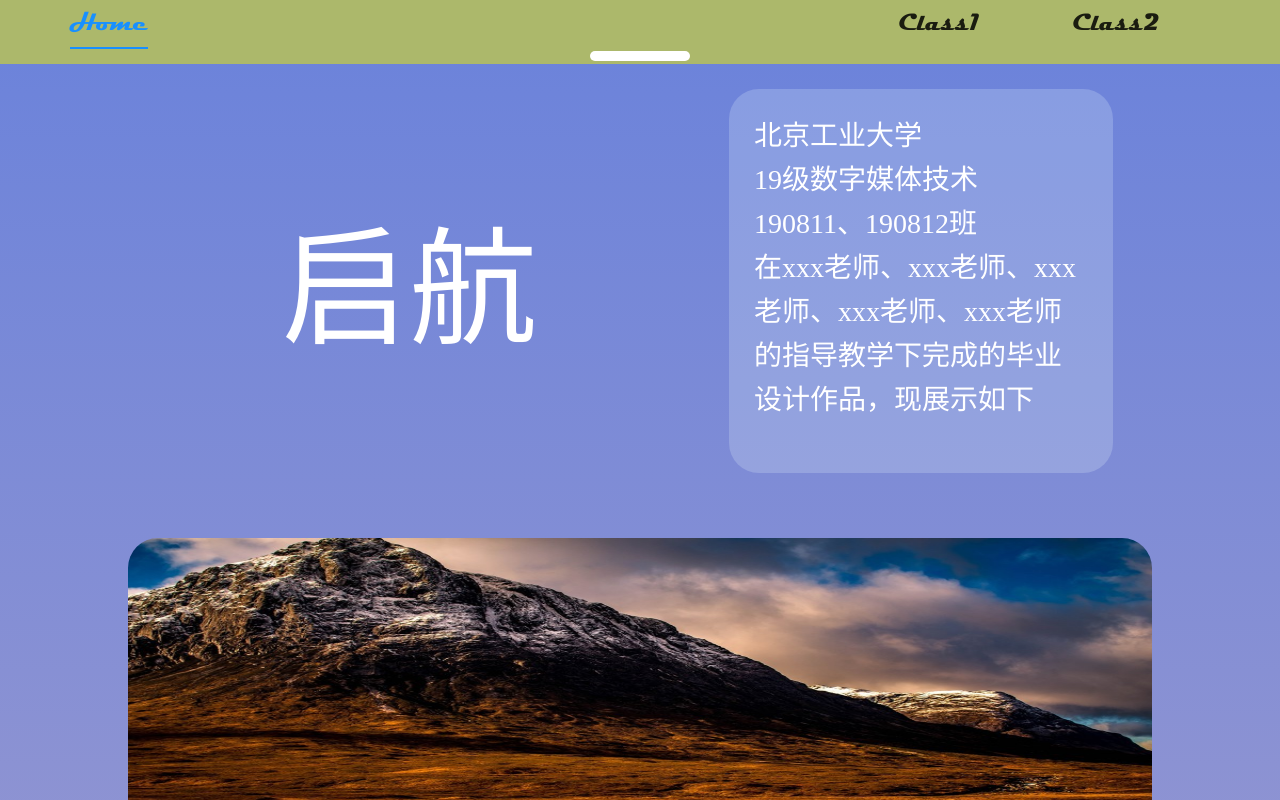
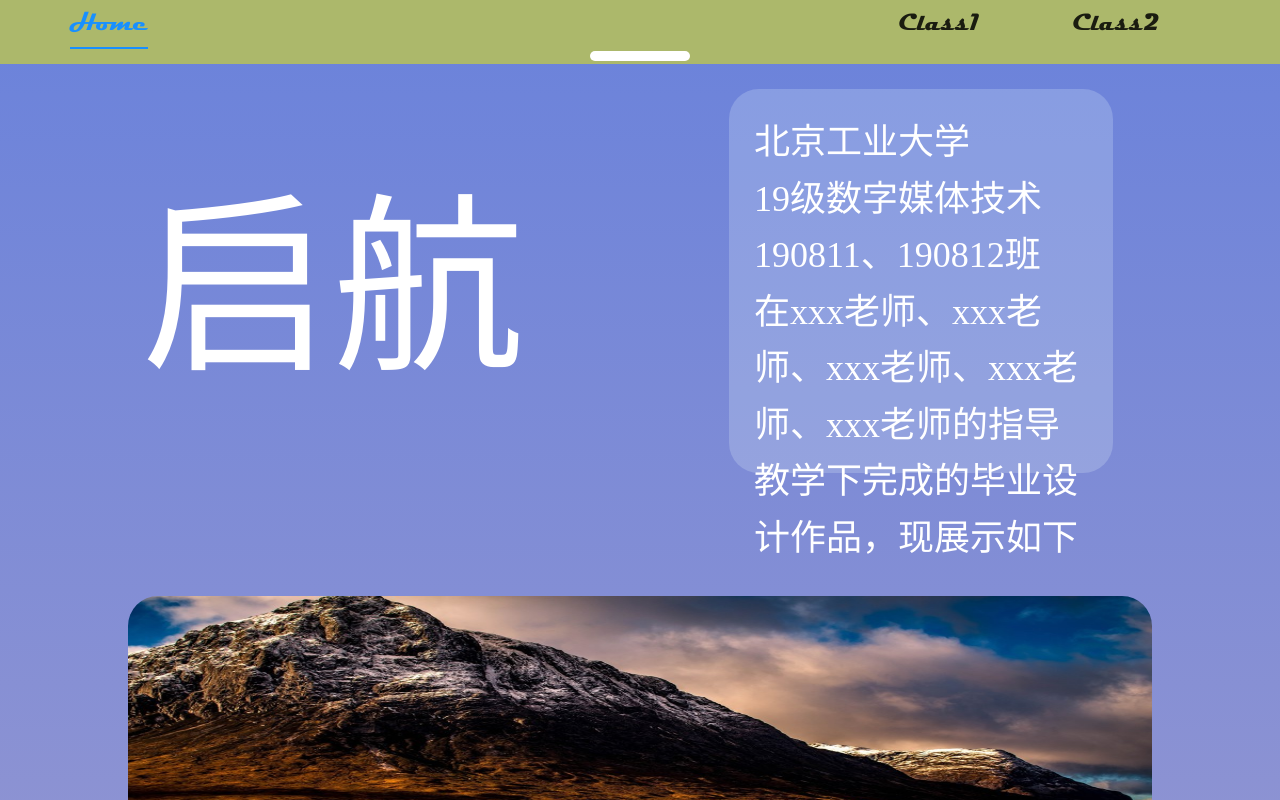
Before and after one commit to happyjohnchen/graduation-project-system, a React (Create React App) app: page /home in a window 1280 px wide. Shown: the top 800 px of the page. Built offline with nearby package versions, Linux system fonts and the light colour scheme; a web font is replaced by a local one.

Commit message:
优化首页字体

```diff
--- a/src/pages/Home/index.css
+++ b/src/pages/Home/index.css
@@ -1,9 +1,9 @@
 .home-title {
-    font-size: 10vw;
+    font-size: 15vw;
     color: white;
     text-align: center;
-    padding-top: 8vw;
-    padding-left: 20vw;
+    padding-top: 10%;
+    padding-left: 20%;
     font-family: 'head';
 }
 .home-intro {
@@ -15,7 +15,7 @@
 }
 
 .home-intro-card {
-    font-size: 28px;
+    font-size: 36px;
     text-align: left;
     margin: 25px;
     padding: 25px;
```
